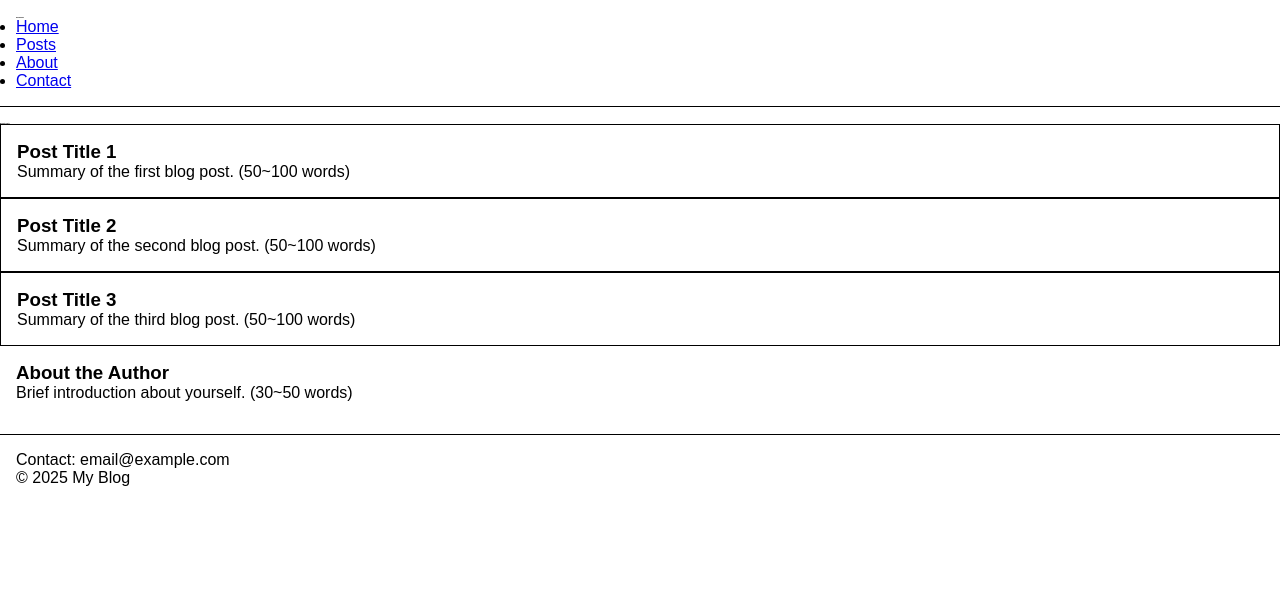
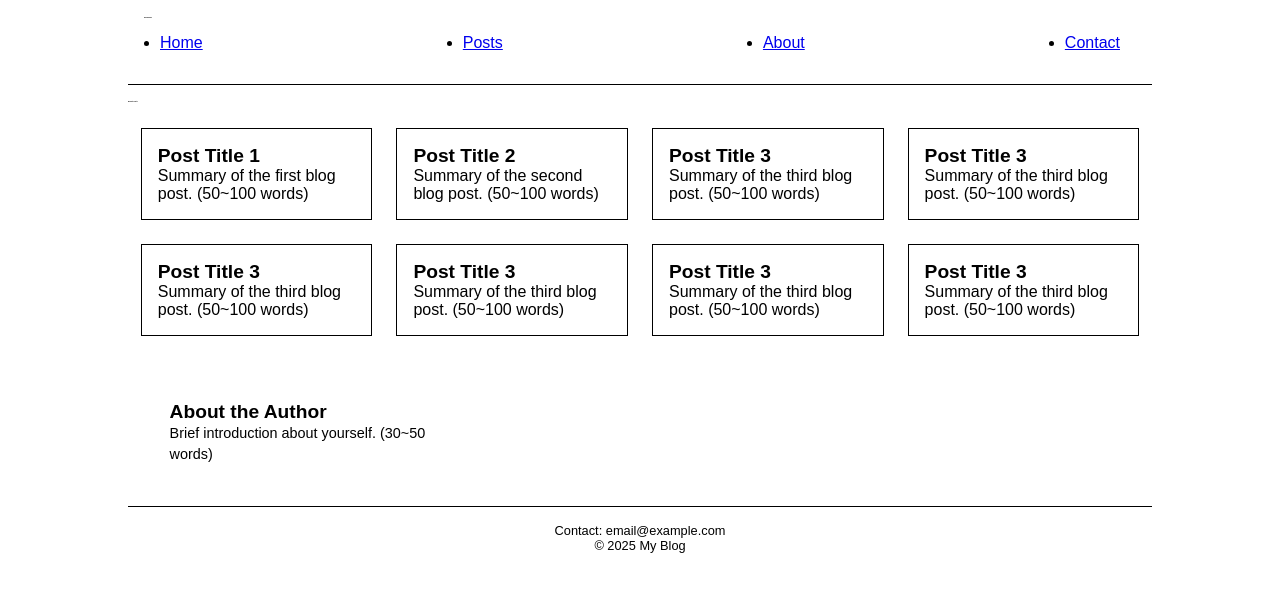
Before and after one commit to Sanghoonhan1334/oz-lecture, a plain HTML site: page day05/media/project/blog.html in a window 1280 px wide. Drawn offline with Linux system fonts and the light colour scheme.

Commit message:
Add blog HTML and css files

```diff
--- a/day05/media/project/blog.html
+++ b/day05/media/project/blog.html
@@ -18,8 +18,8 @@
       </ul>
     </nav>
   </header>
+  <h2>Recent Posts</h2>
   <section id="posts">
-    <h2>Recent Posts</h2>
     <article class="post">
       <h3>Post Title 1</h3>
       <p>Summary of the first blog post. (50~100 words)</p>
@@ -27,6 +27,26 @@
     <article class="post">
       <h3>Post Title 2</h3>
       <p>Summary of the second blog post. (50~100 words)</p>
+    </article>
+    <article class="post">
+      <h3>Post Title 3</h3>
+      <p>Summary of the third blog post. (50~100 words)</p>
+    </article>
+    <article class="post">
+      <h3>Post Title 3</h3>
+      <p>Summary of the third blog post. (50~100 words)</p>
+    </article>
+    <article class="post">
+      <h3>Post Title 3</h3>
+      <p>Summary of the third blog post. (50~100 words)</p>
+    </article>
+    <article class="post">
+      <h3>Post Title 3</h3>
+      <p>Summary of the third blog post. (50~100 words)</p>
+    </article>
+    <article class="post">
+      <h3>Post Title 3</h3>
+      <p>Summary of the third blog post. (50~100 words)</p>
     </article>
     <article class="post">
       <h3>Post Title 3</h3>
--- a/day05/media/project/styles.css
+++ b/day05/media/project/styles.css
@@ -33,5 +33,61 @@ h2 {
     font-size: 1.5px;
 }
 h3 {
+    font-size: 1.2rem;
+}
+nav ul {
+    padding:1rem;
+}
+section {
+    padding: 2vw 1vw;
+}
+aside {
+    font-size: 0.9rem; line-height: 1.5em;
+}
+footer {
+    font-size: 0.8rem; text-align: center;
+}
+nav ul{
+    display: flex;
+    flex-direction: column;
+    gap: 0.5rem;
+}
+#posts {
+    display: flex;
+    flex-direction: column;
+    gap: 1rem;
+}
 
+@media (min-width: 768px){
+    body {
+        max-width: 90vw;
+        margin: 0 auto;
+    }
+    nav ul {
+        display: flex;
+        flex-direction: row;
+        justify-content: space-between;
+    }
+    #posts {
+        display: grid;
+        grid-template-columns: 1fr 1fr 1fr;
+        gap: 1.5rem;
+    }
+    aside {
+        margin: 1.5rem;
+    }
 }
+
+@media (min-width: 1024px){
+    body {
+        max-width: 80vw;
+        padding: 0 auto;
+    }
+    #posts {
+        grid-template-columns: 1fr 1fr 1fr 1fr;
+    }
+    aside {
+        width: 25vw;
+        margin-left: 2vw;
+    }
+}
```
